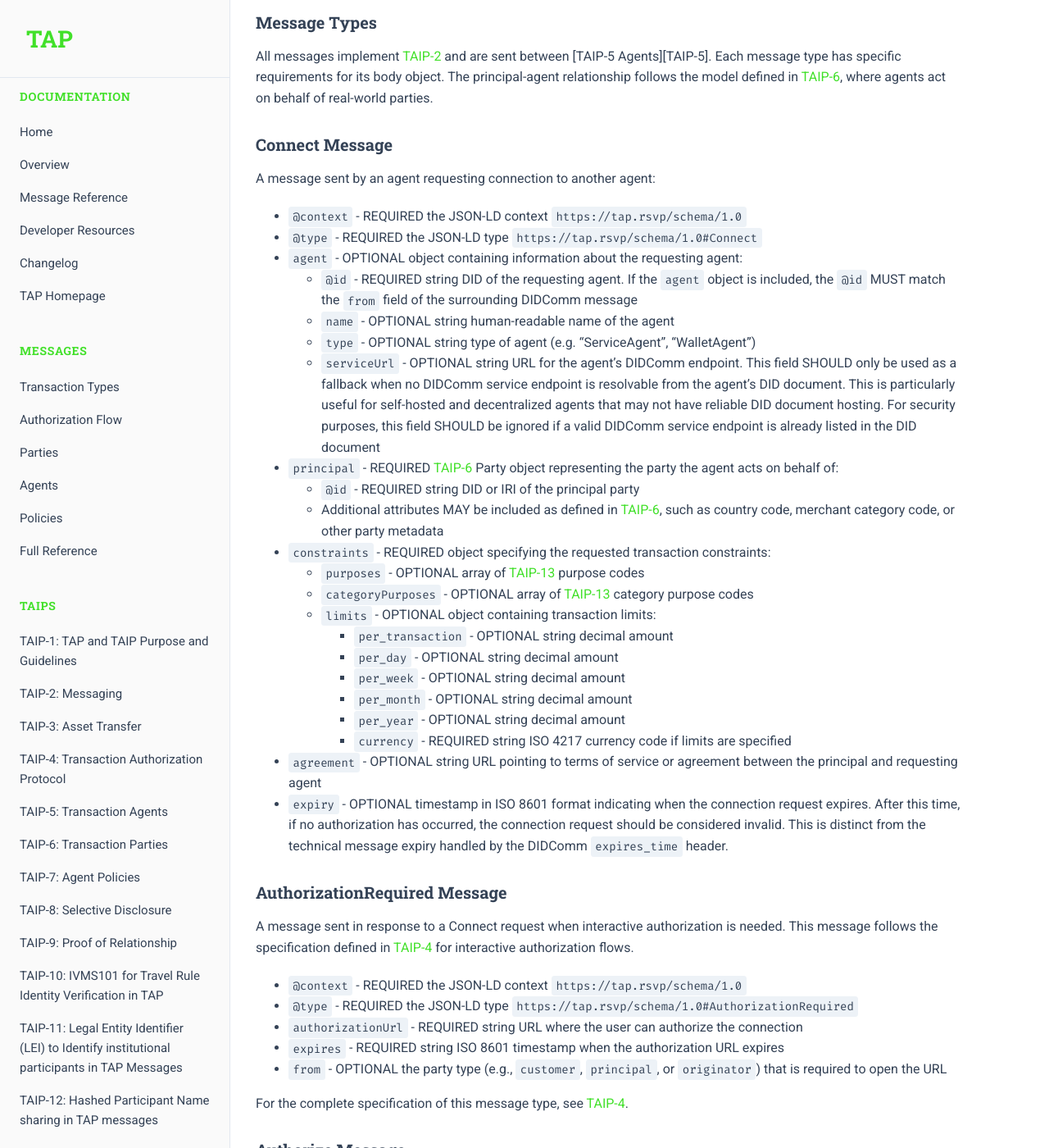
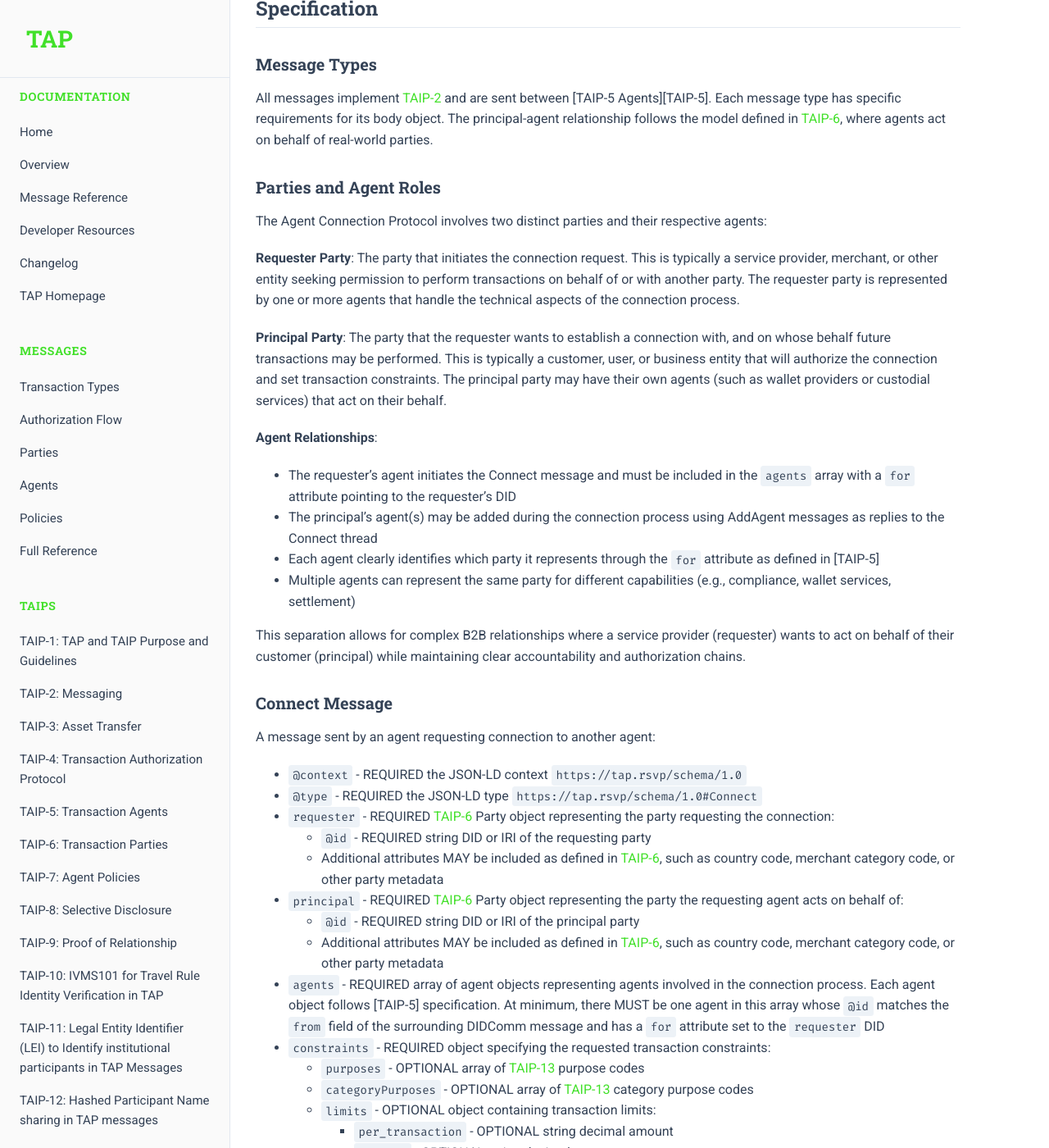
Before and after one commit to TransactionAuthorizationProtocol/TAIPs, a Jekyll site: the page built from TAIPs/taip-15.md, in a window 1280 px wide and 1400 px high, scrolled down 2410 px. Shown: the whole window at 82% size. Built offline with Jekyll 4.4.1, drawn with Linux system fonts in a browser that asks for light colours; some of the changed text lies outside the part shown.

Commit message:
BREAKING: Restructure TAIP-15 Agent Connection Protocol
Major changes to support multi-party connections:

- Replace single `agent` field with required `agents` array
- Add required `requester` Party field alongside existing `principal`
- Require at least one agent with `for` attribute matching requester DID
- Add support for AddAgents messages during connection flow
- Update TypeScript interfaces, JSON schemas, and test vectors
- Remove `type` attributes from all agent examples for TAIP-5 consistency
- Add comprehensive documentation for two-party connection model

🤖 Generated with [Claude Code](https://claude.ai/code)

Co-Authored-By: Claude <noreply@anthropic.com>

````diff
--- a/TAIPs/taip-15.md
+++ b/TAIPs/taip-15.md
@@ -41,20 +41,35 @@ By standardizing these connection aspects, we enable secure B2B integrations whi
 
 All messages implement [TAIP-2] and are sent between [TAIP-5 Agents][TAIP-5]. Each message type has specific requirements for its body object. The principal-agent relationship follows the model defined in [TAIP-6], where agents act on behalf of real-world parties.
 
+### Parties and Agent Roles
+
+The Agent Connection Protocol involves two distinct parties and their respective agents:
+
+**Requester Party**: The party that initiates the connection request. This is typically a service provider, merchant, or other entity seeking permission to perform transactions on behalf of or with another party. The requester party is represented by one or more agents that handle the technical aspects of the connection process.
+
+**Principal Party**: The party that the requester wants to establish a connection with, and on whose behalf future transactions may be performed. This is typically a customer, user, or business entity that will authorize the connection and set transaction constraints. The principal party may have their own agents (such as wallet providers or custodial services) that act on their behalf.
+
+**Agent Relationships**:
+- The requester's agent initiates the Connect message and must be included in the `agents` array with a `for` attribute pointing to the requester's DID
+- The principal's agent(s) may be added during the connection process using AddAgent messages as replies to the Connect thread
+- Each agent clearly identifies which party it represents through the `for` attribute as defined in [TAIP-5]
+- Multiple agents can represent the same party for different capabilities (e.g., compliance, wallet services, settlement)
+
+This separation allows for complex B2B relationships where a service provider (requester) wants to act on behalf of their customer (principal) while maintaining clear accountability and authorization chains.
+
 ### Connect Message
 
 A message sent by an agent requesting connection to another agent:
 
 - `@context` - REQUIRED the JSON-LD context `https://tap.rsvp/schema/1.0`
 - `@type` - REQUIRED the JSON-LD type `https://tap.rsvp/schema/1.0#Connect`
-- `agent` - OPTIONAL object containing information about the requesting agent:
-  - `@id` - REQUIRED string DID of the requesting agent. If the `agent` object is included, the `@id` MUST match the `from` field of the surrounding DIDComm message
-  - `name` - OPTIONAL string human-readable name of the agent
-  - `type` - OPTIONAL string type of agent (e.g. "ServiceAgent", "WalletAgent")
-  - `serviceUrl` - OPTIONAL string URL for the agent's DIDComm endpoint. This field SHOULD only be used as a fallback when no DIDComm service endpoint is resolvable from the agent's DID document. This is particularly useful for self-hosted and decentralized agents that may not have reliable DID document hosting. For security purposes, this field SHOULD be ignored if a valid DIDComm service endpoint is already listed in the DID document
-- `principal` - REQUIRED [TAIP-6] Party object representing the party the agent acts on behalf of:
+- `requester` - REQUIRED [TAIP-6] Party object representing the party requesting the connection:
+  - `@id` - REQUIRED string DID or IRI of the requesting party
+  - Additional attributes MAY be included as defined in [TAIP-6], such as country code, merchant category code, or other party metadata
+- `principal` - REQUIRED [TAIP-6] Party object representing the party the requesting agent acts on behalf of:
   - `@id` - REQUIRED string DID or IRI of the principal party
   - Additional attributes MAY be included as defined in [TAIP-6], such as country code, merchant category code, or other party metadata
+- `agents` - REQUIRED array of agent objects representing agents involved in the connection process. Each agent object follows [TAIP-5] specification. At minimum, there MUST be one agent in this array whose `@id` matches the `from` field of the surrounding DIDComm message and has a `for` attribute set to the `requester` DID
 - `constraints` - REQUIRED object specifying the requested transaction constraints:
   - `purposes` - OPTIONAL array of [TAIP-13] purpose codes
   - `categoryPurposes` - OPTIONAL array of [TAIP-13] category purpose codes
@@ -104,11 +119,22 @@ A message sent by principal to terminate an existing connection:
 - `by` - REQUIRED should be `principal`
 - `reason` - OPTIONAL string human-readable reason for cancellation
 
+### AddAgents Message
+
+A message sent to add additional agents to the connection process as defined in [TAIP-5]. This is particularly useful for adding the principal's agent after the initial Connect request:
+
+- `@context` - REQUIRED the JSON-LD context `https://tap.rsvp/schema/1.0`
+- `@type` - REQUIRED the JSON-LD type `https://tap.rsvp/schema/1.0#AddAgents`
+- `agents` - REQUIRED an array of agent objects to add to the connection. Each agent object follows [TAIP-5] specification
+
+For complete specification of this message type, see [TAIP-5].
+
 ### Connection Flow
 
 1. Agent A sends Connect message to Agent B with:
-   - Their identity and endpoints
-   - The party they represent
+   - The requesting party's identity
+   - The principal party they represent
+   - Agent identities and endpoints in the agents array
    - Desired transaction constraints
 
 2. Agent B chooses an authorization method:
@@ -127,7 +153,11 @@ A message sent by principal to terminate an existing connection:
    - Authorize message if approved
    - Reject message if denied
 
-5. Once authorized:
+5. Agent addition (if needed):
+   - Additional agents may be added using AddAgent messages as replies to the Connect thread
+   - This allows the principal's agent to be included if not initially present
+
+6. Once authorized:
    - Connection is established with a unique identifier
    - Future transactions must respect the agreed constraints
    - Either party can Cancel the connection
@@ -166,13 +196,19 @@ Example Out-of-Band message with Connect request:
         "body": {
           "@context": "https://tap.rsvp/schema/1.0",
           "@type": "https://tap.rsvp/schema/1.0#Connect",
-          "agent": {
-            "@id": "did:example:b2b-service",
-            "name": "B2B Payment Service"
+          "requester": {
+            "@id": "did:example:b2b-service"
           },
           "principal": {
             "@id": "did:example:business-customer"
           },
+          "agents": [
+            {
+              "@id": "did:example:b2b-service",
+              "name": "B2B Payment Service",
+              "for": "did:example:b2b-service"
+            }
+          ],
           "constraints": {
             "purposes": ["BEXP", "SUPP"]
           },
@@ -204,32 +240,32 @@ Where the `_oob` parameter contains the base64url-encoded Out-of-Band message, o
 
 ```mermaid
 sequenceDiagram
-    participant B2B as B2B Service
-    participant VASP
+    participant PSP as PSP Agent
+    participant CustomerWallet as Customer Wallet Agent
     participant Customer
 
-    B2B->>VASP: Connect [constraints, principal: {id: customer, ...}]
-    VASP->>Customer: Out-of-band notification
-    Customer->>VASP: Review & Authorize
-    VASP->>B2B: Authorize
-    Note over B2B,VASP: Connection Established
+    PSP->>CustomerWallet: Connect [requester: Merchant, principal: Customer, agents: [PSP]]
+    CustomerWallet->>Customer: Out-of-band notification
+    Customer->>CustomerWallet: Review & Authorize
+    CustomerWallet->>PSP: Authorize
+    Note over PSP,CustomerWallet: Connection Established
 ```
 
 #### Connection Flow with Interactive Authorization
 
 ```mermaid
 sequenceDiagram
-    participant B2B as B2B Service
-    participant VASP
+    participant PSP as PSP Agent
+    participant CustomerWallet as Customer Wallet Agent
     participant Customer
 
-    B2B->>VASP: Connect [constraints, principal: {id: customer, ...}]
-    VASP->>B2B: AuthorizationRequired [URL]
-    B2B->>Customer: Redirect to authorization URL
-    Customer->>VASP: Authenticate & Review
-    Customer->>VASP: Approve
-    VASP->>B2B: Authorize
-    Note over B2B,VASP: Connection Established
+    PSP->>CustomerWallet: Connect [requester: Merchant, principal: Customer, agents: [PSP]]
+    CustomerWallet->>PSP: AuthorizationRequired [URL]
+    PSP->>Customer: Redirect to authorization URL
+    Customer->>CustomerWallet: Authenticate & Review
+    Customer->>CustomerWallet: Approve
+    CustomerWallet->>PSP: Authorize
+    Note over PSP,CustomerWallet: Connection Established
 ```
 
 #### Connection State Machine
@@ -249,24 +285,44 @@ stateDiagram-v2
     Cancelled --> [*]
 ```
 
+#### Connection Flow with AddAgents
+
+The following diagram shows how a customer's wallet agent can join the connection using AddAgents:
+
+```mermaid
+sequenceDiagram
+    participant PSP as PSP Agent
+    participant Customer
+    participant CustomerWallet as Customer Wallet Agent
+
+    PSP->>Customer: Connect [requester: Merchant, principal: Customer, agents: [PSP]]
+    Note over Customer: Customer receives connection request
+    Customer->>CustomerWallet: Open/select preferred wallet
+    CustomerWallet->>PSP: AddAgents [agents: [CustomerWallet]]
+    Note over PSP,CustomerWallet: PSP now knows customer's wallet agent
+    Customer->>CustomerWallet: Review & Authorize connection
+    CustomerWallet->>PSP: Authorize
+    Note over PSP,CustomerWallet: Connection Established with all agents
+```
+
 ### Transaction Flow Using Connection
 
 The following diagram shows how an established connection is used for subsequent transactions:
 
 ```mermaid
 sequenceDiagram
-    participant B2B as B2B Service
-    participant VASP
+    participant PSP as PSP Agent
+    participant CustomerWallet as Customer Wallet Agent
     participant Blockchain
 
-    Note over B2B,VASP: Connection already established
-    B2B->>VASP: Transfer [pthid: connection_id]
-    activate VASP
-    VASP->>VASP: Validate against constraints
-    VASP->>B2B: Authorize [settlementAddress]
-    deactivate VASP
-    B2B->>Blockchain: Submit transaction
-    B2B->>VASP: Settle [settlementId]
+    Note over PSP,CustomerWallet: Connection already established
+    PSP->>CustomerWallet: Payment [pthid: connection_id]
+    activate CustomerWallet
+    CustomerWallet->>CustomerWallet: Validate against constraints
+    CustomerWallet->>PSP: Authorize [settlementAddress]
+    deactivate CustomerWallet
+    CustomerWallet->>Blockchain: Submit transaction
+    CustomerWallet->>PSP: Settle [settlementId]
 ```
 
 ### Connection Security
@@ -324,15 +380,20 @@ The following are example plaintext messages. See [TAIP-2] for how to sign the m
   "body": {
     "@context": "https://tap.rsvp/schema/1.0",
     "@type": "https://tap.rsvp/schema/1.0#Connect",
-    "agent": {
-      "@id": "did:example:b2b-service",
-      "name": "B2B Payment Service",
-      "type": "ServiceAgent",
-      "serviceUrl": "https://b2b-service/did-comm"
+    "requester": {
+      "@id": "did:example:b2b-service"
     },
     "principal": {
       "@id": "did:example:business-customer"
     },
+    "agents": [
+      {
+        "@id": "did:example:b2b-service",
+        "name": "B2B Payment Service",
+        "serviceUrl": "https://b2b-service/did-comm",
+        "for": "did:example:b2b-service"
+      }
+    ],
     "constraints": {
       "purposes": ["BEXP", "SUPP"],
       "categoryPurposes": ["CASH", "CCRD"],
@@ -435,10 +496,8 @@ The following example shows a merchant directly onboarding with a payment proces
   "body": {
     "@context": "https://tap.rsvp/schema/1.0",
     "@type": "https://tap.rsvp/schema/1.0#Connect",
-    "agent": {
-      "@id": "did:example:merchant",
-      "name": "Example Merchant",
-      "type": "ServiceAgent"
+    "requester": {
+      "@id": "did:example:merchant"
     },
     "principal": {
       "@id": "did:example:merchant",
@@ -446,6 +505,13 @@ The following example shows a merchant directly onboarding with a payment proces
       "countryCode": "US",
       "merchantCategoryCode": "5411"
     },
+    "agents": [
+      {
+        "@id": "did:example:merchant",
+        "name": "Example Merchant",
+        "for": "did:example:merchant"
+      }
+    ],
     "constraints": {
       "purposes": ["SALA", "GDDS"],
       "limits": {
@@ -461,9 +527,10 @@ The following example shows a merchant directly onboarding with a payment proces
 ```
 
 In this self-onboarding case:
-- The `agent.@id` and `principal.@id` are the same DID (`did:example:merchant`)
-- The `agent.@id` matches the `from` field of the DIDComm message
-- The merchant is acting as both the technical agent and the business principal
+- The `requester.@id` and `principal.@id` are the same DID (`did:example:merchant`)
+- The agent's `@id` in the `agents` array matches the `from` field of the DIDComm message
+- The merchant is acting as both the requesting party and the business principal
+- There is one agent representing the merchant in the `agents` array
 - The `agreement` field points to the merchant agreement terms
 
 ## Using Connections for Transactions
````
Also changed, not shown: other parts of TAIPs/taip-15.md (+1 -1 lines), messages.md (+29 -17 lines), packages/typescript/src/tap.ts (+14 -7 lines), schemas/messages/connect.json (+40 -39 lines), test-vectors/connect/invalid-missing-constraints.json (+11 -5 lines), test-vectors/connect/valid-b2b-connect.json (+14 -7 lines), test-vectors/out-of-band/valid-connect-oob.json (+1 -1 lines), CHANGELOG.md.
